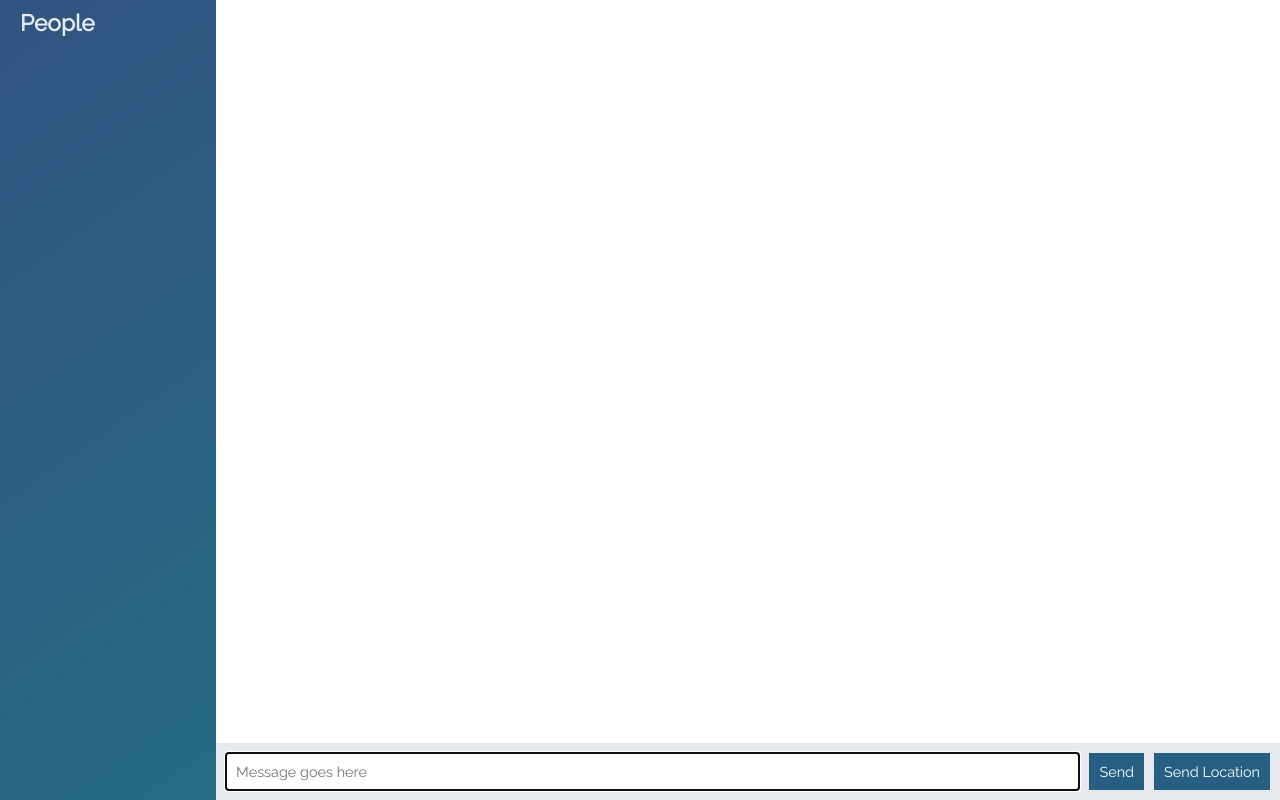
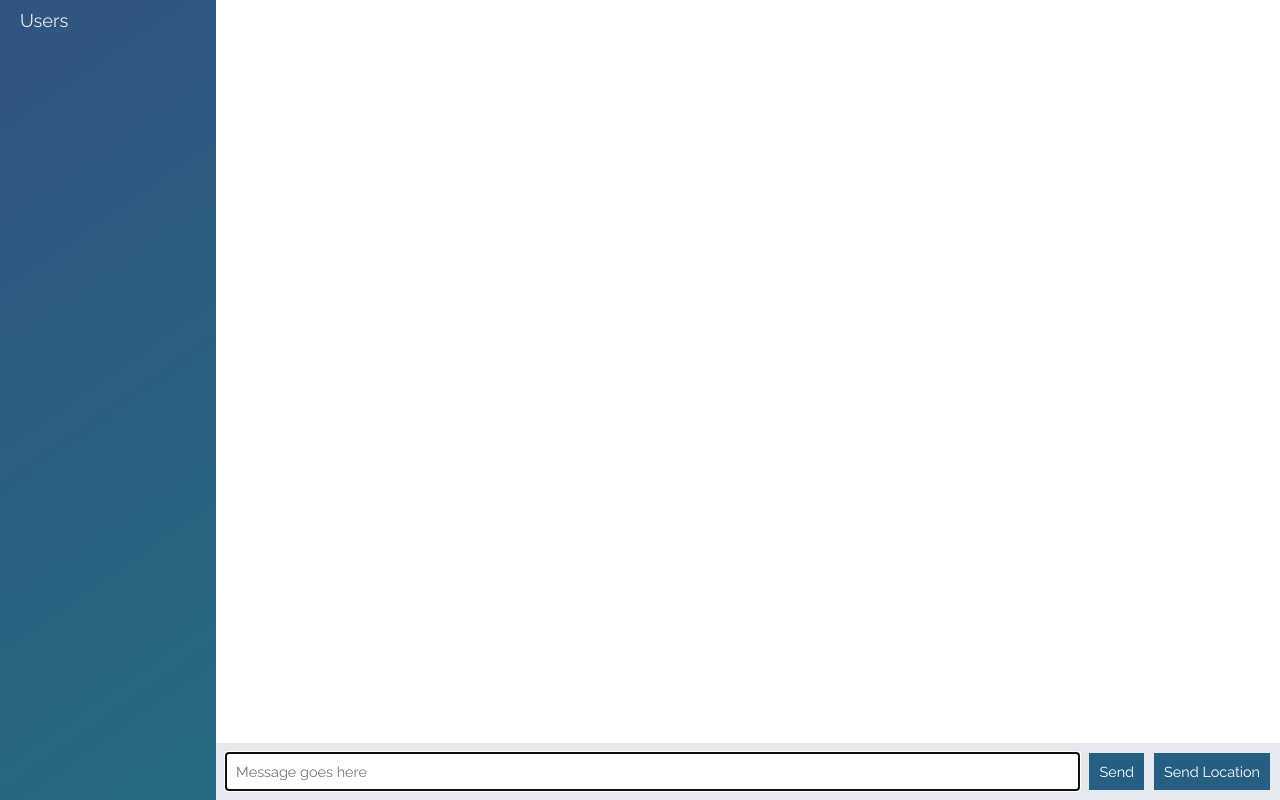
Before and after one commit to freefaller69/node-chat-app, a website: page public/chat.html in a window 1280 px wide. Drawn offline with nearby package versions, Linux system fonts and the light colour scheme; no server answers.

Commit message:
Added room name to sidebar

```diff
--- a/public/chat.html
+++ b/public/chat.html
@@ -13,7 +13,8 @@
 <body class="chat">
 
   <div class="chat__sidebar">
-    <h3>People</h3>
+    <h3 id="roomname"></h3>
+    <h4>Users</h4>
     <div id="users"></div>
   </div>
 
--- a/public/css/styles.css
+++ b/public/css/styles.css
@@ -19,6 +19,12 @@ h3 {
   font-weight: 600;
   text-align: center;
   font-size: 1.5rem;
+}
+
+h4 {
+  font-weight: 300;
+  text-align: center;
+  font-size: 1.2rem;
 }
 
 button {
@@ -115,6 +121,11 @@ button:disabled {
 .chat__sidebar h3 {
   color: #e6eaee;
   margin: 10px 20px;
+}
+
+.chat__sidebar h4 {
+  color: #e6eaee;
+  margin: 10px 20px;
   text-align: left;
 }
 
--- a/public/js/chat.js
+++ b/public/js/chat.js
@@ -27,6 +27,8 @@ socket.on('connect', () => {
       window.location.href = '/';
     } else {
       console.log('No error');
+      console.log(params);
+      $('#roomname').text('Room: ' + params.room);
     }
   });
 });
--- a/server/server.js
+++ b/server/server.js
@@ -30,6 +30,7 @@ io.on('connection', (socket) => {
     io.to(params.room).emit('updateUserList', users.getUserList(params.room));
     socket.emit('newMessage', generateMessage('Admin', `Welcome to the chat app, room ${params.room}`));
     socket.broadcast.to(params.room).emit('newMessage', generateMessage('Admin', `${params.name} has joined ${params.room}`));
+
     callback();
   });
 
```
